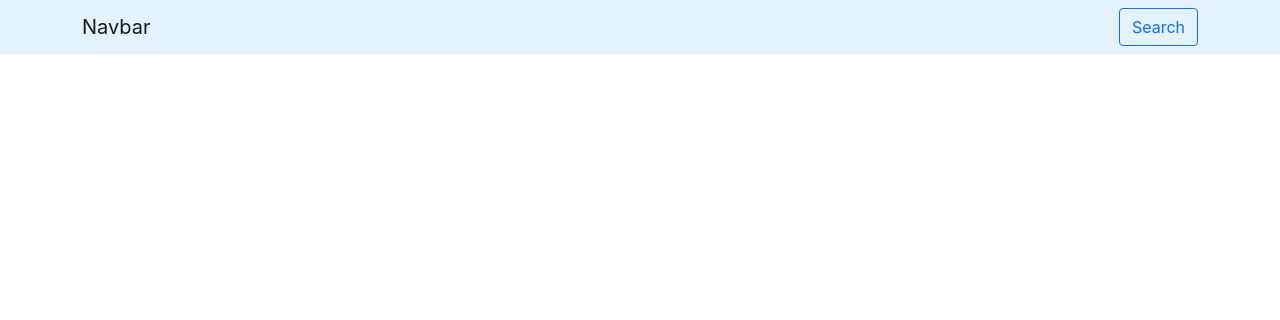
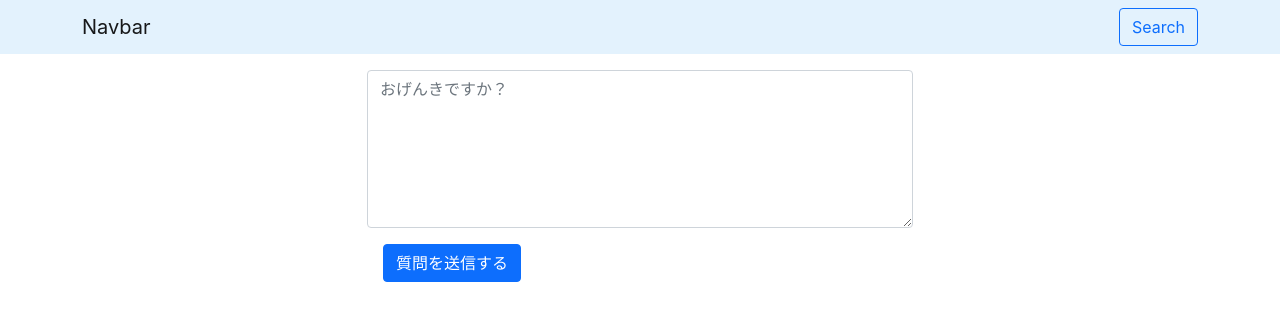
Before and after one commit to nomsawyer/nextjs-firebase-app, a Next.js app: page /users/1 in a window 1280 px wide. Shown: the top 320 px of the page. Built offline with nearby package versions, Linux system fonts and the light colour scheme; no server answers; the database is empty.

Commit message:
Added posting function

```diff
--- a/pages/users/[uid].tsx
+++ b/pages/users/[uid].tsx
@@ -1,4 +1,4 @@
-import { useEffect, useState } from 'react'
+import { FormEvent, useEffect, useState } from 'react'
 import { User } from '../../models/User'
 import { useRouter } from 'next/router'
 import firebase from 'firebase/app'
@@ -10,6 +10,9 @@
 
 export default function UserShow() {
   const [user, setUser] = useState<User>(null)
+  const [body, setBody] = useState('')
+  const [isSending, setIsSending] = useState(false)
+
   const router = useRouter()
   const query = router.query as Query
 
@@ -35,6 +38,21 @@
     loadUser()
   }, [query.uid])
 
+  async function onSubmit(e: FormEvent<HTMLFormElement>) {
+    e.preventDefault()
+    setIsSending(true)
+    await firebase.firestore().collection('questions').add({
+      senderUid: firebase.auth().currentUser.uid,
+      receiverUid: user.uid,
+      body,
+      isReplied: false,
+      createdAt: firebase.firestore.FieldValue.serverTimestamp(),
+    })
+    setIsSending(false)
+    setBody('')
+    alert('質問を送信しました。')
+  }
+
   return (
     <Layout>
       {user && (
@@ -43,6 +61,31 @@
           <div className='m-5'>{user.name}さんに質問しよう！</div>
         </div>
       )}
+      <div className='row justify-content-center mb-3'>
+        <div className='col-12 col-md-6'>
+          <form onSubmit={onSubmit}>
+            <textarea
+              className='form-control'
+              placeholder='おげんきですか？'
+              rows={6}
+              value={body}
+              onChange={(e) => setBody(e.target.value)}
+              required
+            ></textarea>{' '}
+            <div className='m-3'>
+              {isSending ? (
+                <div className='spinner-border text-secondary' role='status'>
+                  <span className='visually-hidden'>Loading...</span>
+                </div>
+              ) : (
+                <button type='submit' className='btn btn-primary'>
+                  質問を送信する
+                </button>
+              )}
+            </div>
+          </form>
+        </div>
+      </div>
     </Layout>
   )
 }
```
